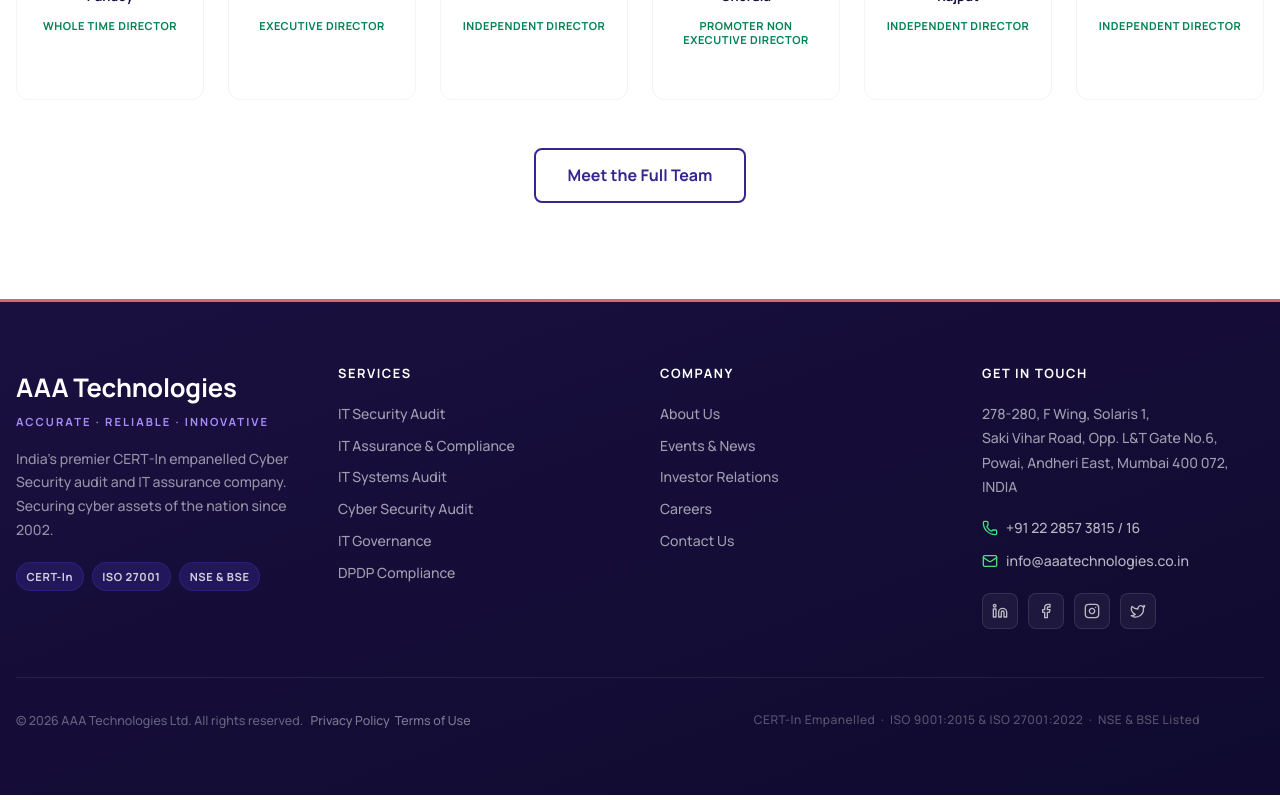
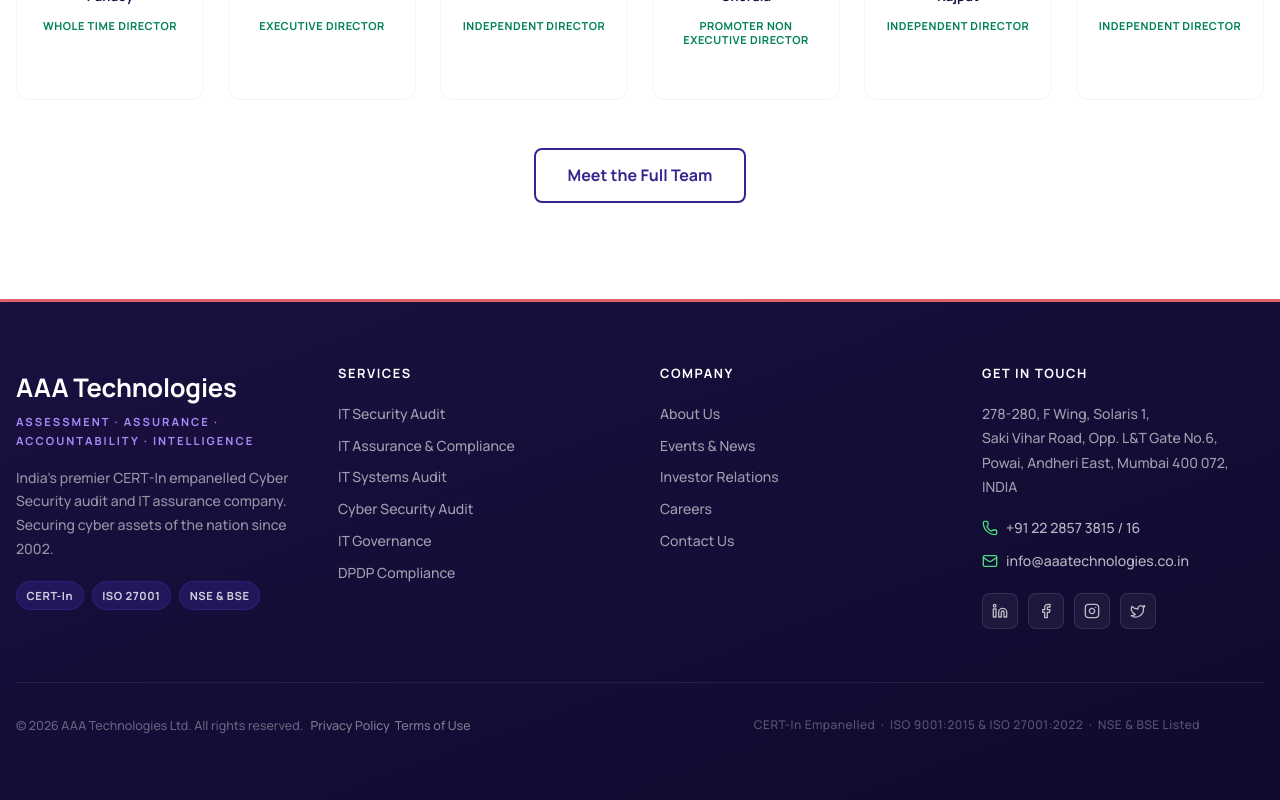
Before and after one commit to vinayjaisval/aaawebsite, a React (Vite) app: page / in a window 1280 px wide. Shown: the part 8058-8858 px from the top of the page. Built offline with nearby package versions, Linux system fonts and the light colour scheme.

Commit message:
fix:updated the brand tagline in footer and overview

```diff
--- a/src/components/Navigation.tsx
+++ b/src/components/Navigation.tsx
@@ -342,7 +342,7 @@ export function Footer() {
                 AAA Technologies
               </span>
               <span style={{ display: 'block', fontSize: '0.7rem', fontWeight: 600, letterSpacing: '0.18em', textTransform: 'uppercase', color: '#a78bfa', marginTop: '0.1rem' }}>
-                Accurate · Reliable · Innovative
+                Assessment · Assurance · Accountability · Intelligence
               </span>
             </div>
             <p style={{ color: 'rgba(255,255,255,0.55)', fontSize: '0.875rem', lineHeight: 1.7, maxWidth: '280px' }}>
--- a/src/pages/AboutOverview.tsx
+++ b/src/pages/AboutOverview.tsx
@@ -99,7 +99,7 @@ export default function AboutOverview() {
                     </h1>
                     <div className="text-[17px] md:text-[19px] text-[#60697B] leading-relaxed border-l-[4px] border-aaa-primary/20 pl-8 block max-w-4xl font-medium bg-slate-50/50 py-6 rounded-r-2xl shadow-sm transition-all duration-500">
                       To Identify Issues Of Cyber Security & IT Corporate Governance And Providing.
-                      <span className="text-aaa-primary font-bold uppercase tracking-widest text-[14px] md:text-[16px] block mt-4 tracking-[0.2em]">Accurate | Reliable | Innovative Services</span>
+                      <span className="text-aaa-primary font-bold uppercase tracking-widest text-[14px] md:text-[16px] block mt-4 tracking-[0.2em]">Assessment | Assurance | Accountability | Intelligence Services</span>
                     </div>
                   </div>
                 </motion.div>
```
